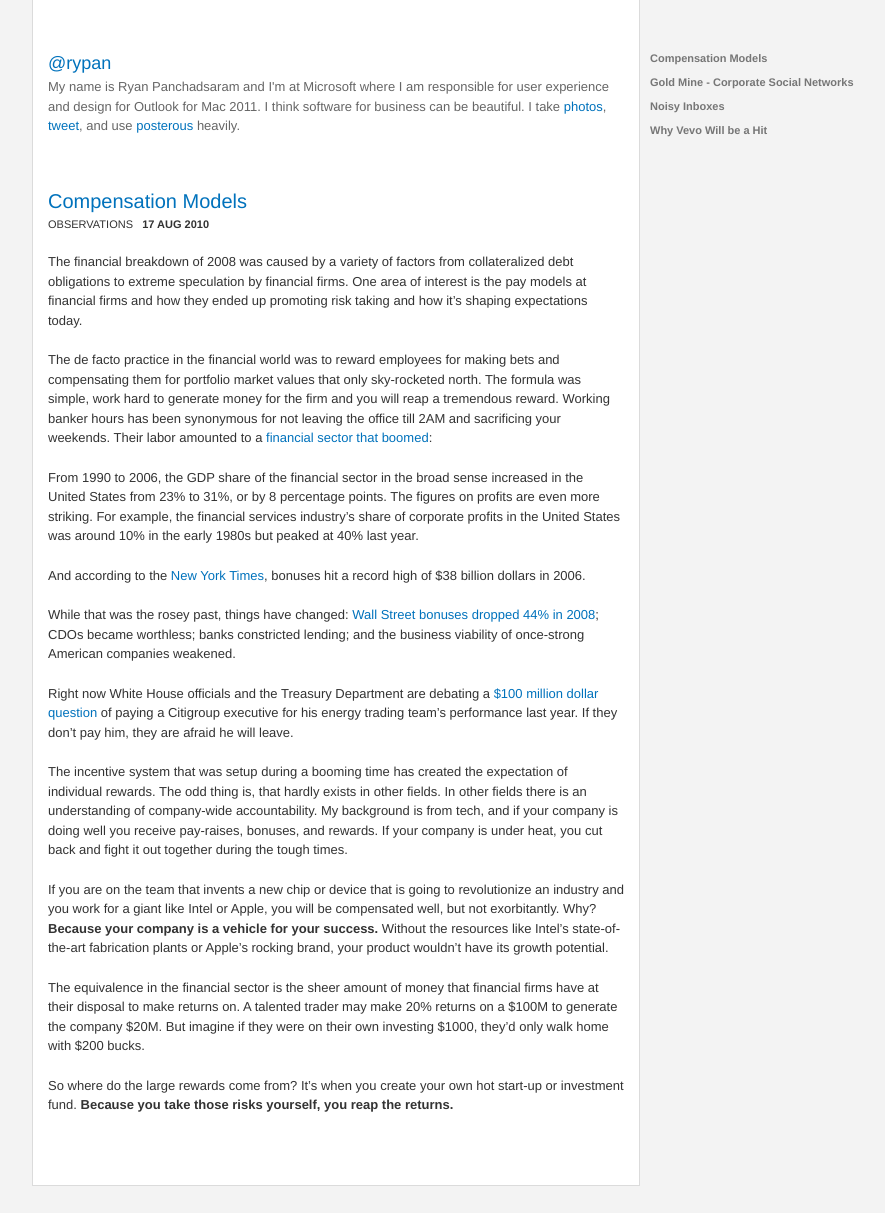
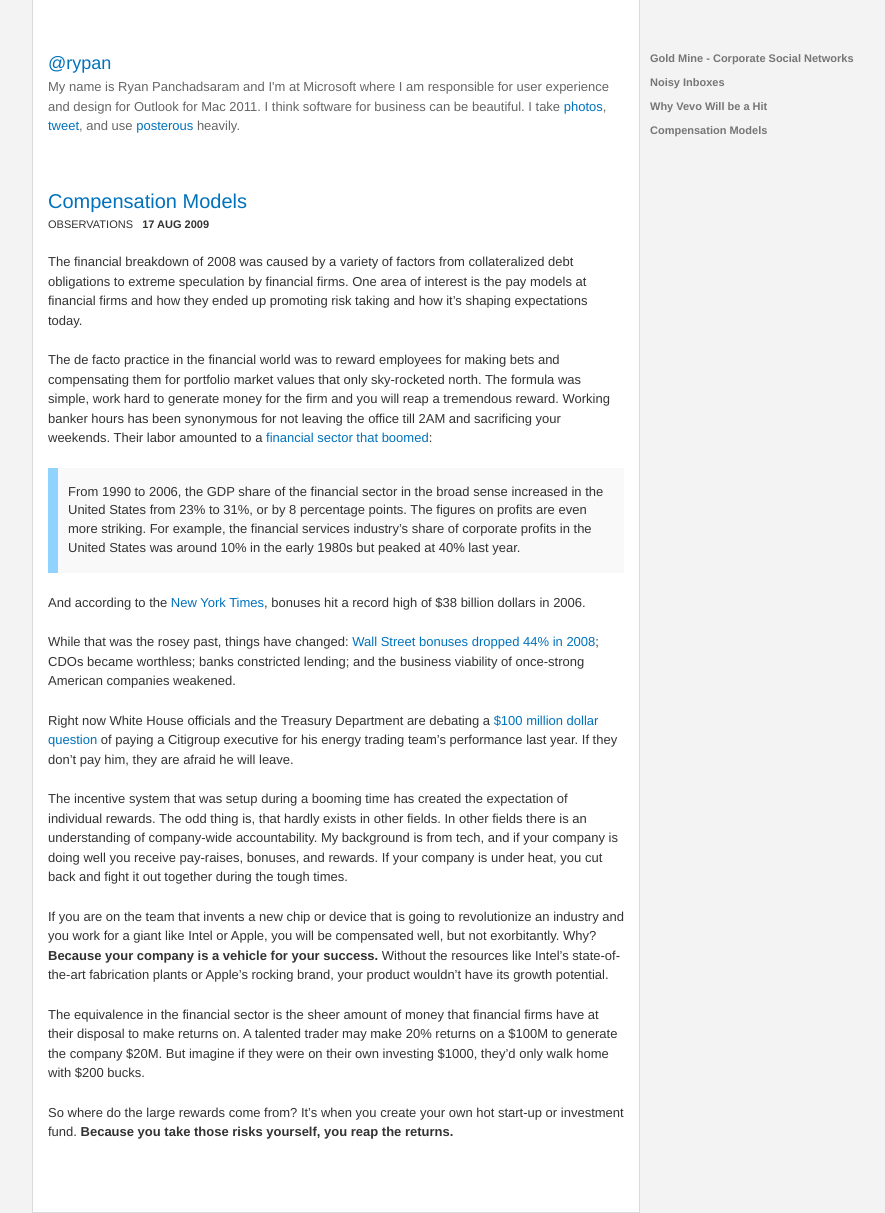
Before and after one commit to rypan/rypan.github.com, a Jekyll site: the page built from _posts/2009-08-17-compensation-models.markdown, in a window 1280 px wide. Shown: the whole page, without its empty margins (160-1045 px from the left). Built offline with Jekyll 4.4.1, drawn with Linux system fonts in a browser that asks for light colours; before the commit the page ends 1186 px from its top, so only the background shows below that.

Commit message:
Adding blockquote formatting.

```diff
--- a/css/style.css
+++ b/css/style.css
@@ -37,6 +37,24 @@
 img{
 	max-width: 574px;
 }
+
+blockquote
+{
+    background: #90d3ff;
+    padding: 0px 0px 0px 10px;
+    margin-bottom: 12px;
+}
+
+blockquote p
+{
+    background: #f9f9f9;
+    padding: 15px 15px 15px 10px;
+    font-weight: normal;
+    text-transform: normal;
+    letter-spacing: normal;
+    line-height: 1.45em;
+}
+
 
 #bio{
 	font-size: 13px;
```
Also changed, not shown: _posts/2009-08-17-compensation-models.markdown (renamed from _posts/2010-08-17-compensation-models.markdown).
